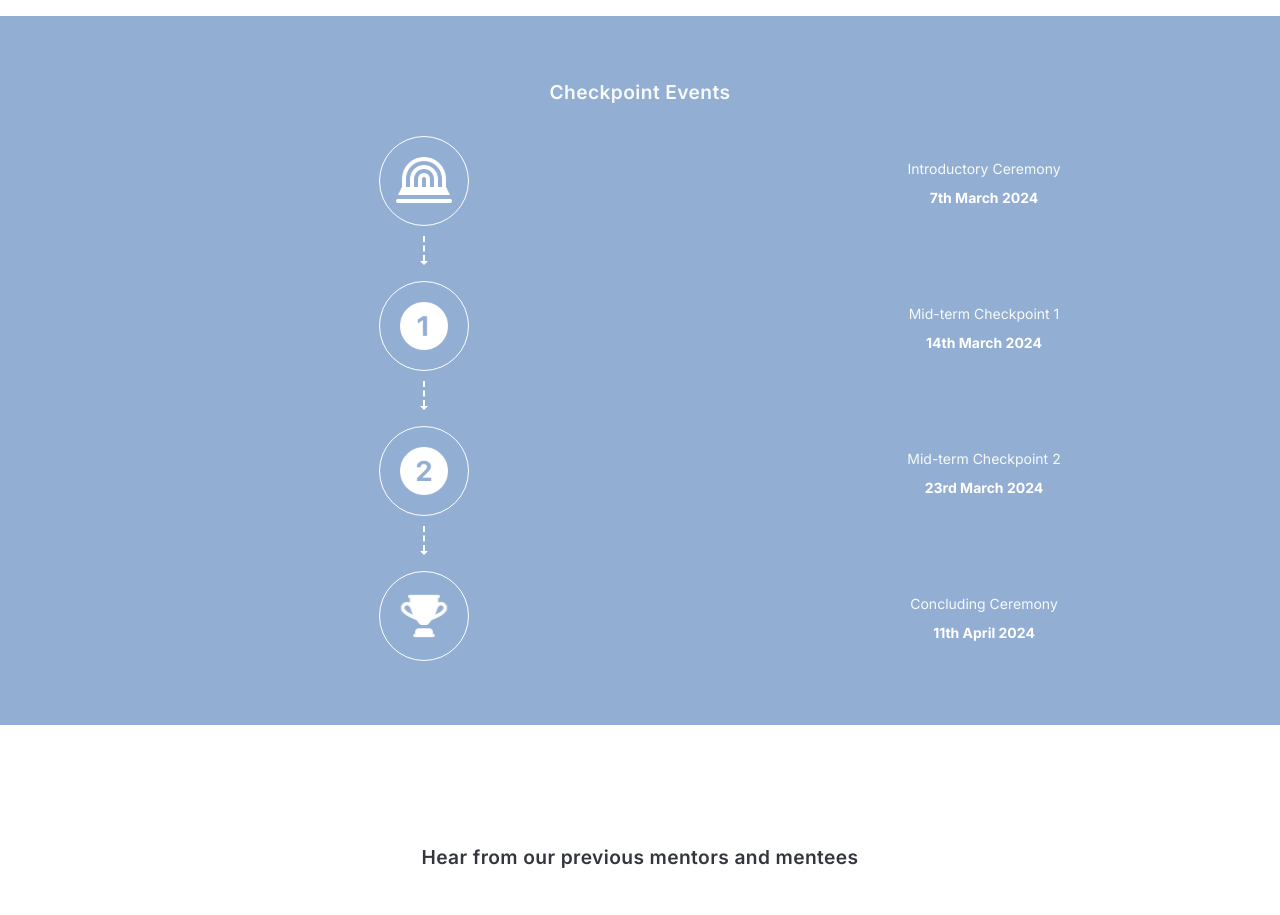
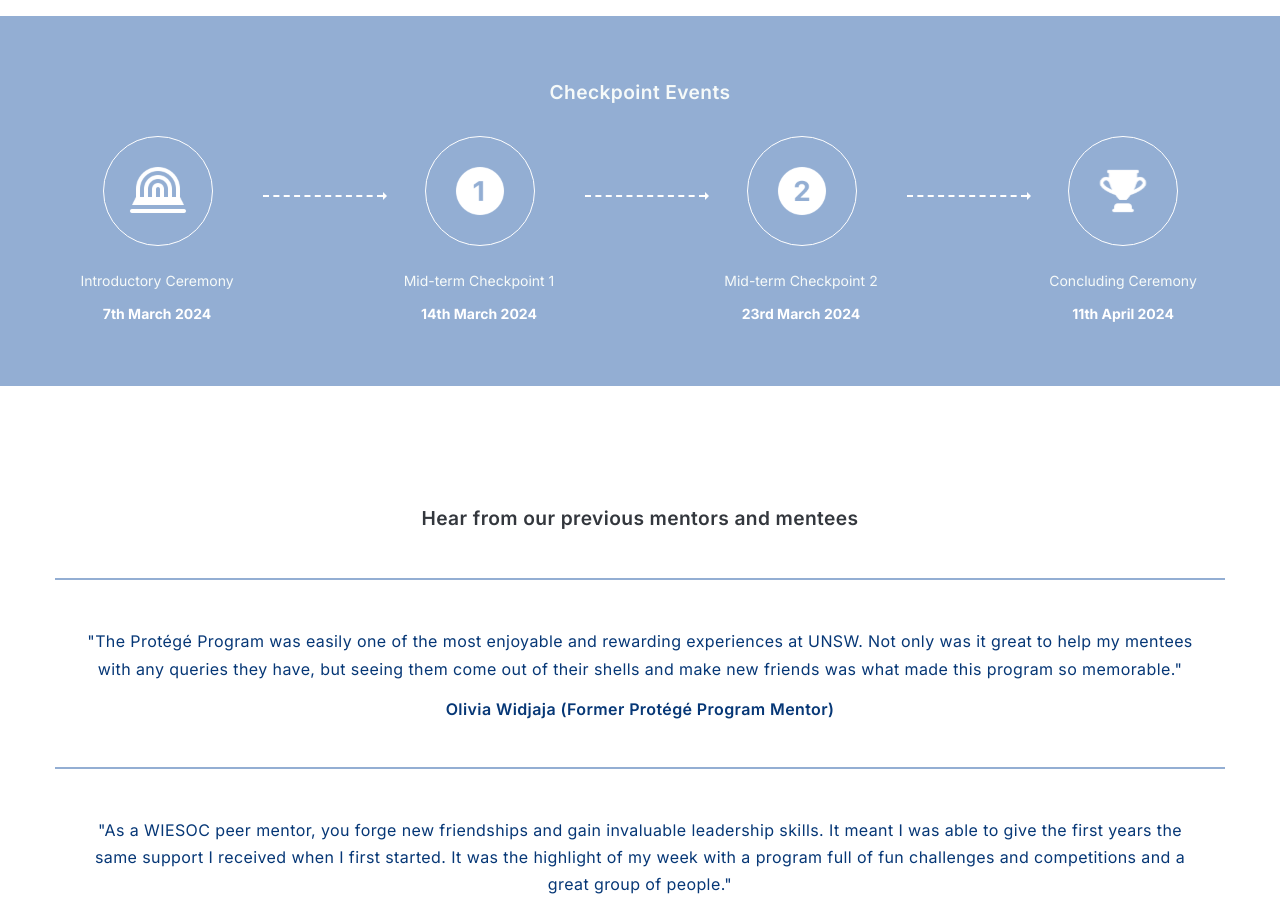
Before and after one commit to UNSW-WIESoc/website, a Next.js app: page /programs/protege-program in a window 1280 px wide. Shown: the part 1740-2655 px from the top of the page. Built offline with nearby package versions, Linux system fonts and the light colour scheme.

Commit message:
need to fix transitioning from md to sm

```diff
--- a/components/ProgramsTimeline.tsx
+++ b/components/ProgramsTimeline.tsx
@@ -2,70 +2,70 @@ import { Box, Grid } from '@mui/material';
 import Image from 'next/image';
 import { FC } from 'react';
 import Typography from '@mui/joy/Typography';
+interface TimelineCardProps {
+  icon: string;
+  isLast: boolean;
+}
 
+interface TextComponentProps {
+  text: string;
+  date: string;
+}
 
 const Arrow = () => {
   return (
     <Box
     sx={{
       display: 'flex',
-      flexDirection: { xs: 'column', sm: 'column'},
+      flexDirection: { xs: 'column', sm: 'column', md: 'row' },
       alignItems: 'center',
-      justifyContent: 'center',
       position: 'relative',
       marginTop: '10px',
       '&:before': {
         content: '""',
         display: 'block',
-        width: { xs: '2px', sm: '2px'},
-        height: { xs: '25px', sm: '25px' },
-        borderBottom: { xs: 'none', sm: 'none'},
-        borderLeft: { xs: '2px dashed white', sm: '2px dashed white' },
+        width: { xs: '2px', sm: '2px', md: '120px' },
+        height: { xs: '25px', sm: '25px', md: '0px' },
+        borderBottom: { xs: 'none', sm: 'none', md: '2px dashed white'},
+        borderLeft: { xs: '2px dashed white', sm: '2px dashed white', md: '0px' },
         position: 'relative',
-        top: { xs: '0px', sm: '0px' },
+        marginLeft: {xs: '0px', sm: '0px', md: '50px'}
       },
       '&:after': {
         content: '""',
         display: 'block',
-        width: '0',
-        height: '0',
-        borderTop: { xs: '4px solid white', sm: '4px solid white' },
-        borderBottom: { xs: 'none', sm: 'none' },
-        borderLeft: { xs: '4px solid transparent', sm: '4px solid transparent' },
-        borderRight: { xs: '4px solid transparent', sm: '4px solid transparent' },
-        transform: { xs: 'translateY(0)', sm: 'translateY(0)' },
+        borderTop: { xs: '4px solid white', sm: '4px solid white', md: '4px solid transparent' },
+        borderBottom: { xs: 'none', sm: 'none', md: '4px solid transparent' },
+        borderLeft: { xs: '4px solid transparent', sm: '4px solid transparent', md: '4px solid white' },
+        borderRight: { xs: '4px solid transparent', sm: '4px solid transparent', md: 'none' },
       },
     }}
   />
   );
 };
 
-interface TimelineCardProps {
-  icon: string;
-  isLast: boolean;
-}
-
 const TimelineCard: FC<TimelineCardProps> = ({ icon, isLast }) => (
   <Box
     textAlign="center"
     sx={{
       display: 'flex',
-      flexDirection: { xs: 'column', sm: 'column' },
-      alignItems: 'center',
+      flexDirection: { xs: 'column', sm: 'column', md: 'row' },
+      alignItems: { xs:'center', sm: 'center', md: 'center' },
       justifyContent: 'center',
       width: '100%',
+      ml: isLast ? { xs: 0, sm: 0, md: 0 } : { xs: 0, sm: 0, md: 11 },
     }}
   >
     <Box
       sx={{
-        width: { xs: '90px', sm: '90px' },
-        height: { xs: '90px', sm: '90px' },
+        width: { xs: '90px', sm: '90px', md: '110px' },
+        height: { xs: '90px', sm: '90px', md: '110px' },
         borderRadius: '50%',
         border: '1px solid white',
         display: 'flex',
         alignItems: 'center',
         justifyContent: 'center',
-        margin: { xs: '0', sm: '0' },
+        aspectRatio: '1'
       }}
     >
       <Image src={icon} alt={''} width={60} height={60} />
@@ -74,23 +74,18 @@ const TimelineCard: FC<TimelineCardProps> = ({ icon, isLast }) => (
   </Box>
 );
 
-interface TextComponentProps {
-  text: string;
-  date: string;
-}
-
 const TextComponent: FC<TextComponentProps> = ({ text, date }) => (
   <Box
     sx={{
       textAlign: 'center',
-      ml: { xs: -22, sm: -22},
-      mt: { xs: 3, sm: 3}
+      ml: { xs: -22, sm: -22, md: 0},
+      mt: { xs: 3, sm: 3, md: 0}
     }}
   >
     <Typography
       level="body-sm"
       className="light-white"
-      sx={{ marginTop: { xs: '10px', sm: '10px' }, fontSize: '0.875rem', whiteSpace: 'nowrap' }}
+      sx={{ marginTop: { xs: '10px', sm: '10px', md: '18px' }, fontSize: '0.875rem', whiteSpace: 'nowrap' }}
     >
       {text}
     </Typography>
@@ -98,13 +93,34 @@ const TextComponent: FC<TextComponentProps> = ({ text, date }) => (
     <Typography
       level="body-xs"
       className="white"
-      sx={{ marginTop: { xs: '12px', sm: '12px' }, fontWeight: 'bold', fontSize: '0.875rem', whiteSpace: 'nowrap' }}
+      sx={{ marginTop: { xs: '12px', sm: '12px', md: '16px' }, fontWeight: 'bold', fontSize: '0.875rem', whiteSpace: 'nowrap' }}
     >
       {date}
     </Typography>
   </Box>
 );
 
+const items = [
+  <TimelineCard icon='/programs/Stage.svg' isLast={false} key="1" />,
+  <TimelineCard icon='/programs/Level1.svg' isLast={false} key="2" />,
+  <TimelineCard icon='/programs/Level2.svg'isLast={false} key="3" />,
+  <TimelineCard icon='/programs/Trophy.svg' isLast={true} key="4" />,
+  <TextComponent text='Introductory Ceremony' date='7th March 2024' key="5" />,
+  <TextComponent text='Mid-term Checkpoint 1' date='14th March 2024' key="6" />,
+  <TextComponent text='Mid-term Checkpoint 2' date='23rd March 2024' key="7" />,
+  <TextComponent text='Concluding Ceremony ' date='11th April 2024' key="8" />
+];
+
+const Mobileitems = [
+  { component: <TimelineCard icon='/programs/Stage.svg' isLast={false} key="1" />, xs: 8, sm: 8 },
+  { component: <TextComponent text='Introductory Ceremony' date='7th March 2024' key="2" />, xs: 4, sm: 4 },
+  { component: <TimelineCard icon='/programs/Level1.svg' isLast={false} key="3" />, xs: 8, sm: 8 },
+  { component: <TextComponent text='Mid-term Checkpoint 1' date='14th March 2024' key="4" />, xs: 4, sm: 4 },
+  { component: <TimelineCard icon='/programs/Level2.svg' isLast={false} key="5" />, xs: 8, sm: 8 },
+  { component: <TextComponent text='Mid-term Checkpoint 2' date='23rd March 2024' key="6" />, xs: 4, sm: 4 },
+  { component: <TimelineCard icon='/programs/Trophy.svg' isLast={true} key="7" />, xs: 8, sm: 8 },
+  { component: <TextComponent text='Concluding Ceremony ' date='11th April 2024' key="8" />, xs: 4, sm: 4 }
+];
 
 const Timeline = () => {
   return (
@@ -114,71 +130,28 @@ const Timeline = () => {
   Checkpoint Events
   </Typography>
 
-      <Grid container spacing={2} sx={{ marginBottom: 2}}>
-      <Grid item xs={8} sm={8}>
-      <TimelineCard icon='/programs/Stage.svg' isLast={false}/>
+  <Box sx={{ display: { xs: 'none', md: 'block' }, flexGrow: 1 }}>
+        <Grid container spacing={1}>
+          {items.map((item, index) => (
+            <Grid item md={3} key={index}>
+              {item}
             </Grid>
-      <Grid item xs={4} sm={4}>
-      <TextComponent text='Introductory Ceremony' date='7th March 2024' />
+          ))}
         </Grid>
-      <Grid item xs={8} sm={8}>
-      <TimelineCard icon='/programs/Level1.svg' isLast={false}/>
+      </Box>
+
+  <Box sx={{ display: { xs: 'block', sm: 'block', md: 'none' }, flexGrow: 1 }}>
+    <Grid container spacing={2}>
+      {Mobileitems.map((item, index) => (
+        <Grid item xs={item.xs} sm={item.sm} key={index}>
+          {item.component}
         </Grid>
-      <Grid item xs={4} sm={4}>
-      <TextComponent text='Mid-term Checkpoint 1' date='14th March 2024'/>
+      ))}
     </Grid>
-      </Grid>
-
-      <Grid container spacing={2}>
-      <Grid item xs={8} sm={8}>
-      <TimelineCard icon='/programs/Level2.svg'isLast={false}/>
-      </Grid>
-      <Grid item xs={4} sm={4}>
-      <TextComponent text='Mid-term Checkpoint 2' date='23rd March 2024'/>
-      </Grid>
-      <Grid item xs={8} sm={8}>
-      <TimelineCard icon='/programs/Trophy.svg' isLast={true}/>
-      </Grid>
-      <Grid item xs={4} sm={4}>
-      <TextComponent text='Concluding Ceremony ' date='11th April 2024'/>
-      </Grid>
-      </Grid>
-
+  </Box>
   </Box>
   )
 }
 
 
-
-// const Timeline = () => {
-//   return (
-//       <Box className='bg-medium-blue' sx={{ justifyContent: 'center', pt: 8, pb: 8 }} pb={3} mb={10} width='100%'>
-//       <Typography level='subtitle-lg' className='light-white' sx={{ mb: 4, textAlign: 'center'}}>
-//       Checkpoint Events
-//       </Typography>
-//       <Box
-//         sx={{
-//           display: 'flex',
-//           flexDirection: { xs: 'column', sm: 'column', md: 'row' },
-//           justifyContent: 'center',
-//           alignItems: 'center',
-//           flexWrap: 'nowrap',
-//           gap: 3,
-//           width: '100%',
-//           maxWidth: { xs: '100%', sm: '90%', md: '80%' },
-//           mx: 'auto',
-//         }}
-//       >
-//         <TimelineCard icon='/programs/Stage.svg' text='Introductory Ceremony' date='7th March 2024' />
-//         <Arrow />
-//         <TimelineCard icon='/programs/Level1.svg' text='Mid-term Checkpoint 1' date='14th March 2024' />
-//         <Arrow />
-//         <TimelineCard icon='/programs/Level2.svg' text='Mid-term Checkpoint 2' date='23rd March 2024' />
-//         <Arrow />
-//         <TimelineCard icon='/programs/Trophy.svg' text='Concluding Ceremony ' date='11th April 2024' />
-//         </Box>
-//     </Box>
-//   )
-// }
-
 export default Timeline;
```
Lines whose indentation alone changed are shown as unchanged.
